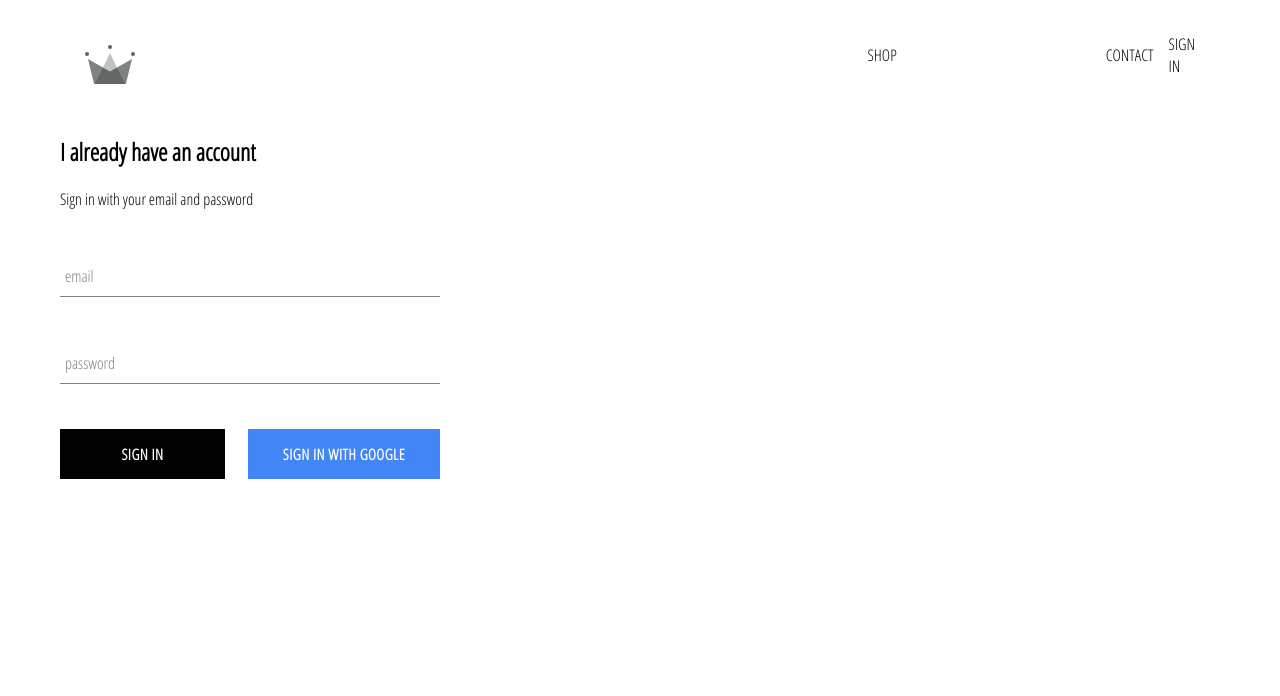
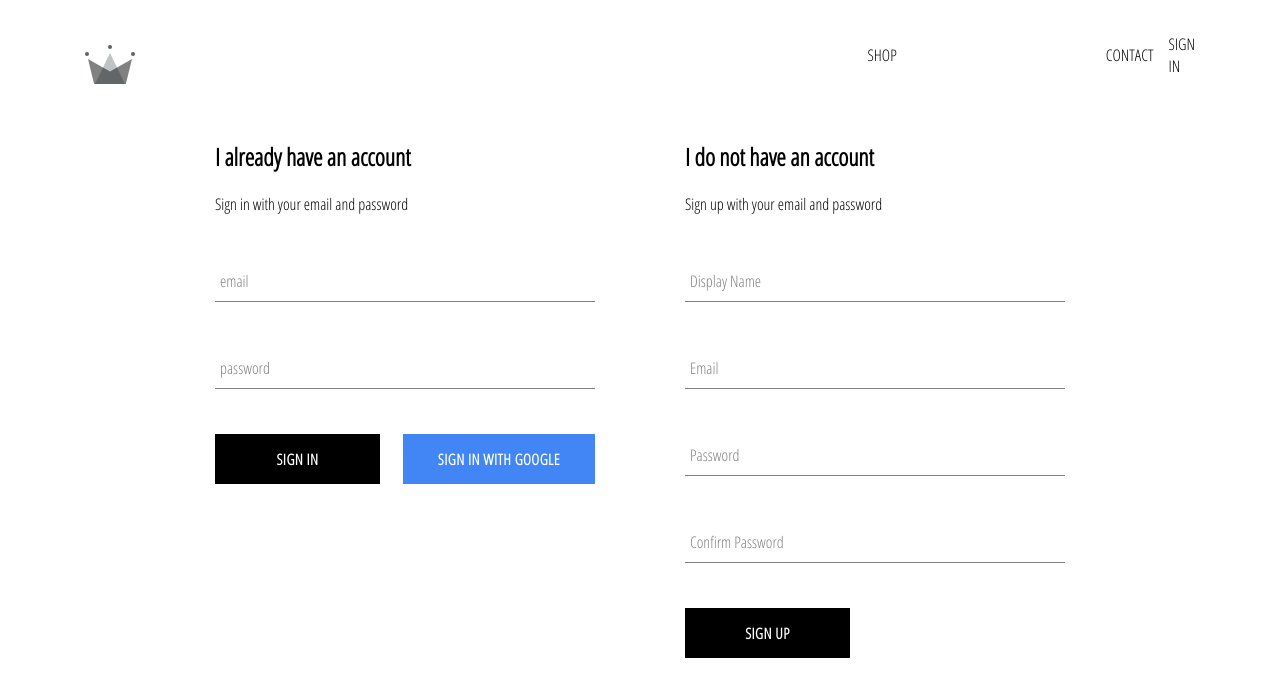
Before and after one commit to dluckey123/crwn-clothing, a React (Create React App) app: page /signin in a window 1280 px wide. Shown: the top 696 px of the page. Built offline with nearby package versions, Linux system fonts and the light colour scheme; no server answers.

Commit message:
implemented firebae utils

```diff
--- a/src/App.js
+++ b/src/App.js
@@ -5,7 +5,7 @@
 import ShopPage from './pages/shop/shop.component';
 import Header from './components/header/header.component';
 import SignInAndSignUpPage from './pages/sign-in-and-sign-up/sign-in-and-sign-up.component';
-import { auth } from './firebase/firebase.utils';
+import { auth, createUserProfileDocument } from './firebase/firebase.utils';
 
 
 class App extends React.Component {
@@ -20,10 +20,22 @@
   unsubscribeFromAuth = null
 
   componentDidMount() {
-    this.unsubscribeFromAuth = auth.onAuthStateChanged(user => {
-      this.setState({ currentUser: user });
+    this.unsubscribeFromAuth = auth.onAuthStateChanged(async userAuth => {
+      if (userAuth) {
+        const userRef = await createUserProfileDocument(userAuth);
 
-      console.log(user);
+        userRef.onSnapshot(snapShot => {
+          this.setState({
+              currentUser: {
+                id: snapShot.id,
+                ...snapShot.data()
+              }
+          });
+          console.log(this.state);
+        });
+
+      }
+      this.setState({currentUser: userAuth});
     });
   }
 
--- a/src/components/header/header.component.jsx
+++ b/src/components/header/header.component.jsx
@@ -3,7 +3,7 @@
 import { auth } from '../../firebase/firebase.utils';
 import { ReactComponent as Logo } from '../../assets/crown.svg';
 import './header.styles.scss'
-import FormInput from '../form-input/form-input.component';
+
 
 const Header = ({ currentUser }) => (
     <div className='header'>
--- /dev/null
+++ b/src/components/sign-up/sign-up.component.jsx
@@ -0,0 +1,98 @@
+import React from 'react';
+
+import FormInput from '../form-input/form-input.component';
+import CustomButton from '../custom-button/custom-button.component'
+import { auth, createUserProfileDocument } from '../../firebase/firebase.utils';
+import './sign-up.styles.scss';
+
+class SignUp extends React.Component {
+    constructor() {
+    super();
+
+    this.state = {
+        displayName: '',
+        email: '',
+        password: '',
+        confirmPassword: ''
+     };
+    }
+
+    handleSubmit = async event => {
+        event.preventDefault();
+
+        const { displayName, email, password, confirmPassword } = this.state;
+
+        if(password !== confirmPassword) {
+            alert("passwords don't match");
+            return;
+        }
+
+        try {
+            const { user } = await auth.createUserWithEmailAndPassword(email, password);
+            await createUserProfileDocument(user, { displayName });
+            this.setState({
+                displayName: '',
+                email: '',
+                password: '',
+                confirmPassword: ''
+            })
+
+
+        } catch (error) {
+            console.error(error);
+        }
+    };
+
+    handleChange = event => {
+        const { name, value } = event.target;
+
+        this.setState({[name]: value});
+    }
+
+    render() {
+        const { displayName, email, password, confirmPassword } = this.state;
+        return(
+            <div className='sign-up'>
+                <h2 className='title'>I do not have an account</h2>
+                <span>Sign up with your email and password</span>
+                <form className='sign-up-form' onSubmit={this.handleSubmit}>
+                <FormInput
+                type='text'
+                name='displayName'
+                value={displayName}
+                onChange={this.handleChange}
+                label='Display Name'
+                required
+                />
+                <FormInput
+                type='email'
+                name='email'
+                value={email}
+                onChange={this.handleChange}
+                label='Email'
+                required
+                />
+                <FormInput
+                type='password'
+                name='password'
+                value={password}
+                onChange={this.handleChange}
+                label='Password'
+                required
+                />
+                <FormInput
+                type='password'
+                name='confirmPassword'
+                value={confirmPassword}
+                onChange={this.handleChange}
+                label='Confirm Password'
+                required
+                />
+                <CustomButton type='submit'>SIGN UP</CustomButton>
+                </form>
+        </div>
+        )
+    }
+}
+
+export default SignUp;
--- /dev/null
+++ b/src/components/sign-up/sign-up.styles.scss
@@ -0,0 +1,9 @@
+.sign-up {
+    display: flex;
+    flex-direction: column;
+    width: 380px;
+
+.title {
+    margin: 10px o;
+}
+}
--- a/src/firebase/firebase.utils.js
+++ b/src/firebase/firebase.utils.js
@@ -5,11 +5,39 @@
 const config = {
     apiKey: "AIzaSyC4Ax225MU_PL4jK2Sdfwv-5pol4lGstg4",
     authDomain: "crwn-db-751d5.firebaseapp.com",
+    databaseURL: "https://crwn-db-751d5-default-rtdb.firebaseio.com",
     projectId: "crwn-db-751d5",
     storageBucket: "crwn-db-751d5.appspot.com",
     messagingSenderId: "980943255962",
     appId: "1:980943255962:web:1f858d8d5b7108a3f6e223"
   };
+
+  export const createUserProfileDocument = async (userAuth, additionalData) => {
+    if (!userAuth) return;
+
+    const userRef = firestore.doc(`users/${userAuth.uid}`);
+
+    const snapShot = await userRef.get();
+
+    if(!snapShot.exists) {
+      const { displayName, email } = userAuth;
+      const createdAt = new Date();
+
+      try {
+        await userRef.set({
+          displayName,
+          email,
+          createdAt,
+          ...additionalData
+        })
+      } catch (error) {
+        console.log('error creating user', error.message);
+      }
+
+    }
+
+    return userRef;
+};
 
   firebase.initializeApp(config);
 
--- a/src/pages/sign-in-and-sign-up/sign-in-and-sign-up.component.jsx
+++ b/src/pages/sign-in-and-sign-up/sign-in-and-sign-up.component.jsx
@@ -1,10 +1,12 @@
 import React from 'react';
 import SignIn from '../../components/sign-in/sign-in.component';
+import SignUp from '../../components/sign-up/sign-up.component';
 import './sign-in-and-sign-up.styles.scss';
 
 const SignInAndSignUpPage = () => (
     <div className='sign-in-and-sign-up'>
     <SignIn />
+    <SignUp />
     </div>
 );
 
--- a/src/pages/sign-in-and-sign-up/sign-in-and-sign-up.styles.scss
+++ b/src/pages/sign-in-and-sign-up/sign-in-and-sign-up.styles.scss
@@ -0,0 +1,7 @@
+.sign-in-and-sign-up {
+    width: 850px;
+    display: flex;
+    justify-content: space-between;
+    margin: 30px auto;
+
+}
```
